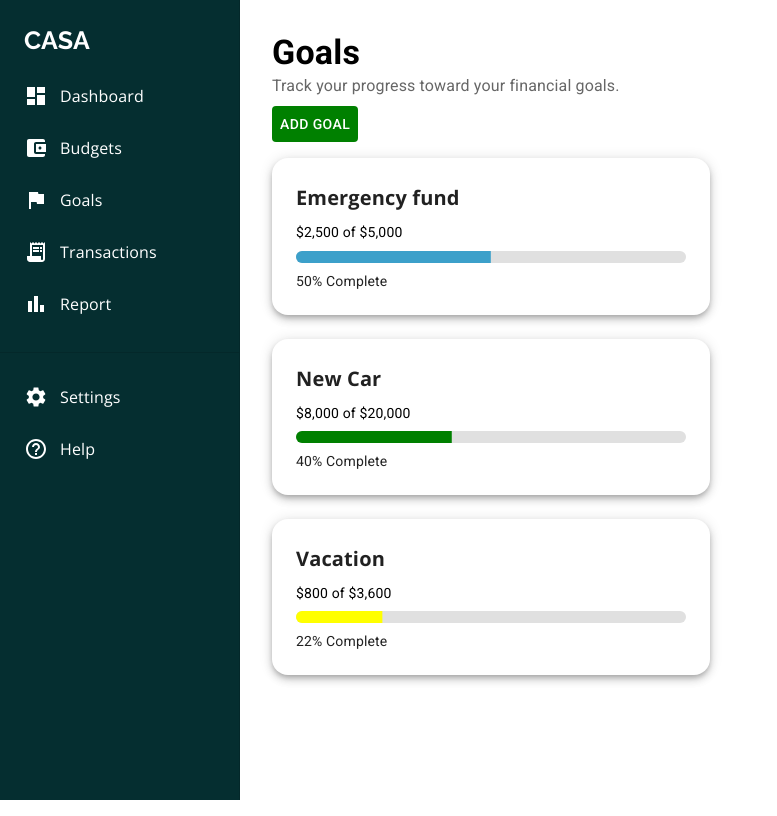
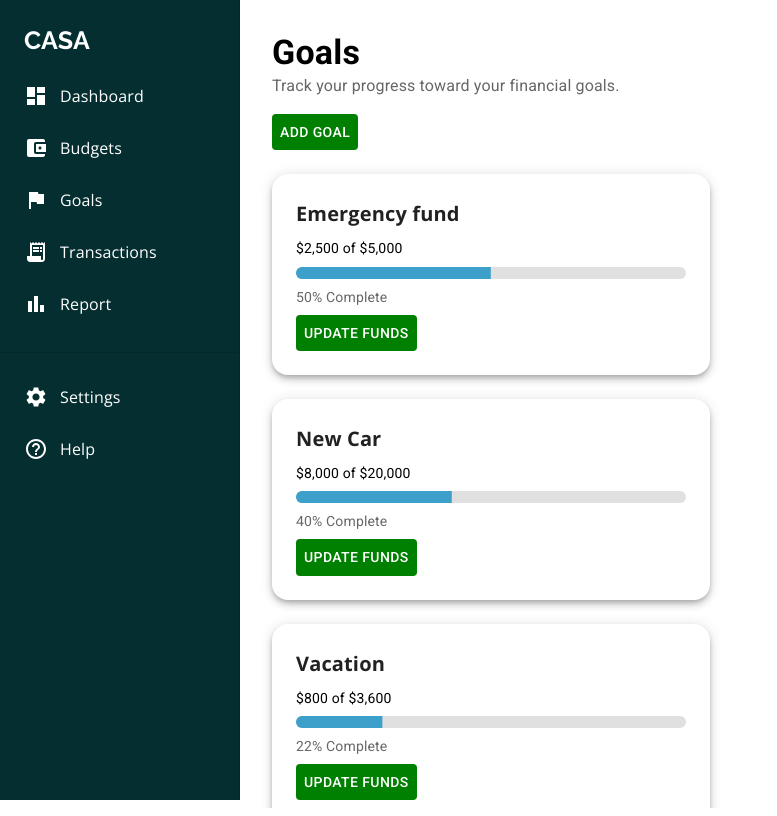
Before and after one commit to accuracies160/CASA, a React (Vite) app in the folder frontend/: page /goals in a window 1280 px wide. Shown: the whole page, without its empty margins (0-777 px from the left). Built offline with nearby package versions, Linux system fonts and the light colour scheme.

Commit message:
Updated functionality and made Misc changes

```diff
--- a/frontend/src/App.tsx
+++ b/frontend/src/App.tsx
@@ -1,5 +1,5 @@
 import { Box } from "@mui/material";
-import { Routes, Route, Navigate } from "react-router-dom";
+import { Routes, Route, Navigate, useLocation } from "react-router-dom";
 import Sidebar from "./components/Sidebar";
 import Dashboard from "./pages/Dashboard";
 import Budgets from "./pages/Budgets";
@@ -12,9 +12,14 @@ import Profile from "./pages/Profile";
 import Login from "./pages/Login";
 
 export default function App() {
+  const location = useLocation();
+  const hideSidebar = location.pathname === "/login";
+
   return (
     <Box sx={{ display: "flex", height: "100vh", overflow: "hidden" }}>
+      {/* {!hideSidebar && <Sidebar />} */ }
       <Sidebar />
+
       <Box component="main" sx={{ flex: 1, overflow: "auto", p: 3 }}>
         <Routes>
           <Route path="/" element={<Navigate to="/dashboard" replace />} />
--- a/frontend/src/components/ProgressBar.tsx
+++ b/frontend/src/components/ProgressBar.tsx
@@ -8,7 +8,8 @@ interface ProgressBarProps {
 }
 
 export default function ProgressBar({current, target, color = "#3CA0CA" }: ProgressBarProps) {
-    const progress = (current / target) * 100;
+    const rawPercent = (current / target) * 100;
+    const progress = Math.min(rawPercent, 100);
 
     return (
         <Box
@@ -34,7 +35,7 @@ export default function ProgressBar({current, target, color = "#3CA0CA" }: Progr
             }}
         />
 
-        <Typography variant="body2" color="test.secondary" mt={1}>
+        <Typography variant="body2" color="text.secondary" mt={1}>
             {progress.toFixed(0)}% Complete
         </Typography>
         </Box>
--- a/frontend/src/pages/Dashboard.tsx
+++ b/frontend/src/pages/Dashboard.tsx
@@ -179,6 +179,14 @@ export default function Dashboard() {
             >
               <NotificationsNoneIcon />
           </IconButton>
+
+          <Divider
+          orientation="vertical"
+          sx= {{
+            bgcolor: "#ebecee",
+            height: 35,
+          }}
+          />
 
           <IconButton
             onClick = {() => navigate("/login")}
--- a/frontend/src/pages/Goals.tsx
+++ b/frontend/src/pages/Goals.tsx
@@ -1,7 +1,22 @@
 import { Typography, Box, Paper, Button } from "@mui/material";
 import ProgressBar from "../components/ProgressBar";
+import { useState } from "react";
 
 export default function Goals() {
+  const updateFundsButton = (
+    <Button
+          sx ={{
+            backgroundColor: "green",
+            color: "white",
+            borderRadius: "2",
+            mt: 1,
+            "&:hover": {backgroundColor: "#006B01"},
+          }}
+          >
+            Update funds
+          </Button>
+  );
+
   return (
     <Box
     sx = {{
@@ -25,8 +40,8 @@ export default function Goals() {
 
         <Button
         sx = {{
-          mt: -3,
-          mb: 2,
+          mt: -2,
+          mb: 3,
           backgroundColor: "green",
           color: "white",
           borderRadius: "2",
@@ -49,6 +64,7 @@ export default function Goals() {
             Emergency fund
           </Typography>
           <ProgressBar current={2500} target={5000} color="#3CA0CA" />
+          {updateFundsButton}
         </Paper>
 
         <Paper
@@ -63,7 +79,8 @@ export default function Goals() {
           <Typography variant="h6" fontWeight="bold" fontFamily ="'Open Sans', sans-serif">
             New Car
           </Typography>
-          <ProgressBar current={8000} target={20000} color="green" />
+          <ProgressBar current={8000} target={20000} color="#3CA0CA" />
+          {updateFundsButton}
         </Paper>
 
         <Paper
@@ -78,7 +95,8 @@ export default function Goals() {
           <Typography variant="h6" fontWeight="bold" fontFamily ="'Open Sans', sans-serif">
             Vacation
           </Typography>
-          <ProgressBar current={800} target={3600} color="yellow" />
+          <ProgressBar current={800} target={3600} color="#3CA0CA" />
+          {updateFundsButton}
         </Paper>
       </Box>
     </Box>
```
